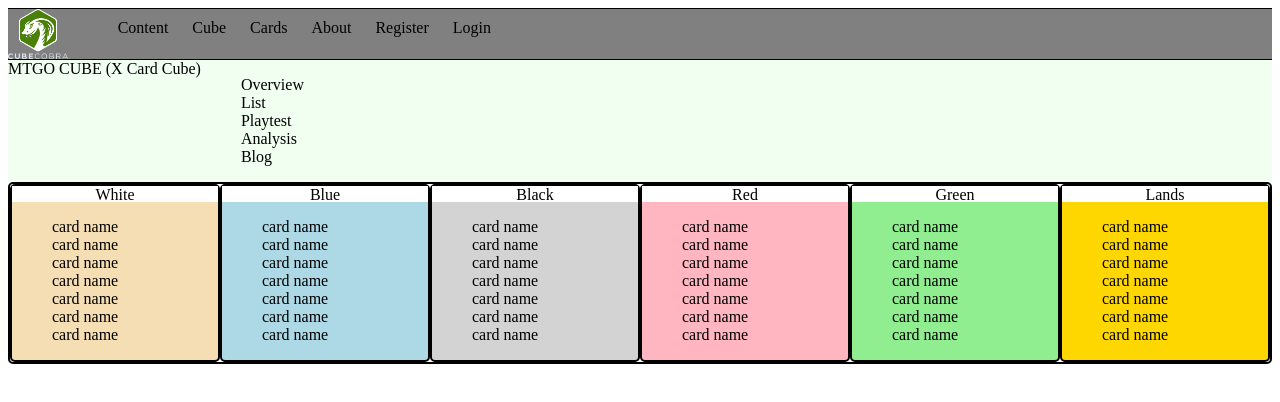
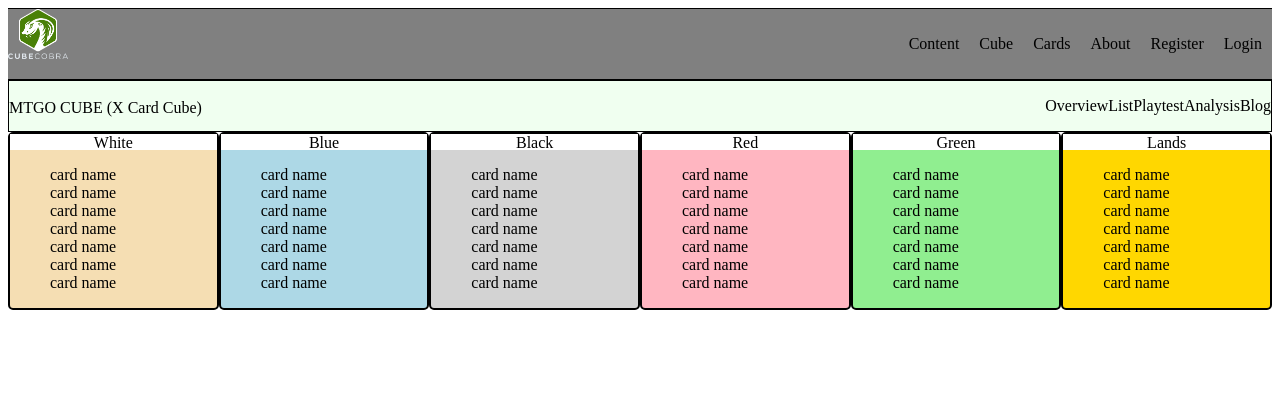
Before and after one commit to prudhomk/lab-02d-copy-a-site, a plain HTML site: page index.html in a window 1280 px wide. Drawn offline with Linux system fonts and the light colour scheme.

Commit message:
adjusted nav bars

```diff
--- a/index.html
+++ b/index.html
@@ -12,17 +12,19 @@
         <img src="assets/cobralogo.png">
             <div>
                     <ul class="nav-li">
-                        <li class="li-nav">Content</li>
-                        <li class="li-nav">Cube</li>
-                        <li class="li-nav">Cards</li>
-                        <li class="li-nav">About</li>
-                        <li class="li-nav">Register</li>
-                        <li class="li-nav">Login</li>
+                        <li class="nav-li-items">Content</li>
+                        <li class="nav-li-items">Cube</li>
+                        <li class="nav-li-items">Cards</li>
+                        <li class="nav-li-items">About</li>
+                        <li class="nav-li-items">Register</li>
+                        <li class="nav-li-items">Login</li>
                     </ul>
             </div>
     </nav>
 <nav class="inner-nav">
+    <br>
     MTGO CUBE (X Card Cube)
+    <div>
         <ul class="inner-li">
             <li class="inner-li-item">Overview</li>
             <li class="inner-li-item">List</li>
@@ -30,6 +32,7 @@
             <li class="inner-li-item">Analysis</li>
             <li class="inner-li-item">Blog</li>
         </ul>
+    </div>
 </nav>
     <div class="box">
         <div class="white cards">
--- a/styles.css
+++ b/styles.css
@@ -10,14 +10,14 @@
     padding: 0;
     border: 1px solid;
     border-width: 1px 0;
+    justify-content: space-between;
 }
 
 .nav-li {
-    display: inline;
+    display: flex;
 }
 
-.li-nav {
-    display: inline-block;
+.nav-li-items {
     padding: 10px;
 }
 
@@ -27,15 +27,20 @@
     position: relative;
     margin: 0;
     padding: 0;
+    border-width: 1px 0;
+    border: 1px solid;
+    justify-content: space-between;
 }
 
 .inner-li {
-    display: inline;
+    display: flex;
+
 }
 
 .inner-li-items {
-    display: inline-block;
+    margin: 6px;
     padding: 10px;
+
 }
 
 img {
@@ -45,12 +50,11 @@
    border-style: none;
 
 }
+
 .box {
     display: grid;
     grid-template-columns: 2fr 2fr 2fr 2fr 2fr 2fr;
-    border-radius: 5px;
-    border-style: solid;
-    border-width: 2px;
+
 }
 
 .header {
```
Lines whose indentation alone changed are shown as unchanged.
